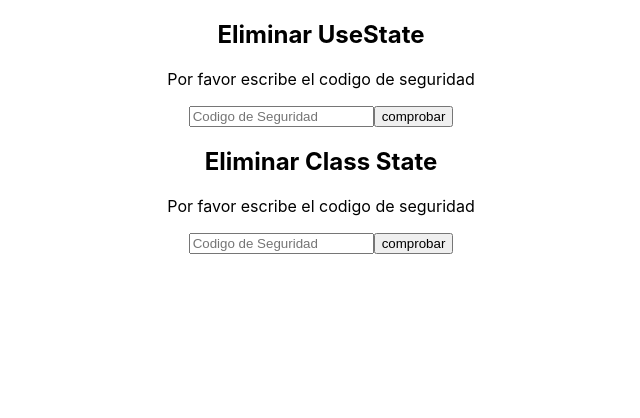
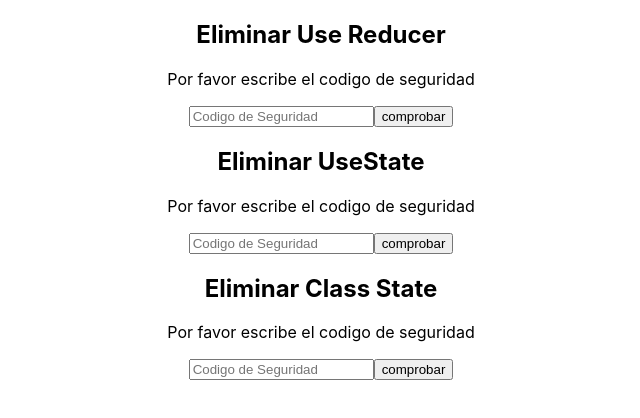
Before and after one commit to dampDev/secret-code, a React (Create React App) app: page / in a window 1280 px wide. Shown: the top 418 px of the page, without its empty margins (319-959 px from the left). Built offline with nearby package versions, Linux system fonts and the light colour scheme.

Commit message:
clase usereducer 2

```diff
--- a/src/App.js
+++ b/src/App.js
@@ -2,10 +2,13 @@
 import './App.css';
 import {UseState} from './UseState';
 import {ClassState} from './ClassState';
+import { UseReducer } from './useReducer';
 
 function App() {
   return (
   <div className='App'>
+    <UseReducer
+    name="Use Reducer"/>
     <UseState
       name="UseState"/>
     <ClassState
--- a/src/useReducer.js
+++ b/src/useReducer.js
@@ -3,61 +3,106 @@
 const SECURITY_CODE = 'paulaydaniel';
 
 function UseReducer({name}) {
-    const [state, setState]= React.useReducer(reducer, initialState);
+    const [state, dispatch]= React.useReducer(reducer, initialState);
 
     // const [value,setValue] = React.useState('');
     // const [error,setError] = React.useState(false);
     // const [loading, setloading ]= React.useState(false)
 
-   const onConfirm=()=>{
-    setState({
-        ...state,
-        error:false,
-        loading: false,
-        confirmed:true,
-    });
-   };
 
-   const onError = ()=>{
-    setState({
-        ...state,
-        error:true,
-        loading: false,
-    });
+
+
+
+
+
+
+
+   React.useEffect(()=>{
+    console.log("empezando el evento");
+    if(!!state.loading){
+        setTimeout(()=>{
+            console.log("validando")
+            if(state.value === SECURITY_CODE){
+             dispatch({type:'CONFIRM'});
+            } else{
+                dispatch({type:'ERROR'});
             }
 
-   const onWrite =(newValue)=>{
-    setState({
-        ...state,
-        value: newValue,
-    });
+
+            console.log("termando la validacion");
+    },3000)
+    }
+    console.log("terminando el efecto");
+},[state.loading]);
+
+if (!state.deleted && !state.confirmed) {
+    return(
+        <div>
+            <h2>Eliminar {name}</h2>
+            <p>Por favor escribe el codigo de seguridad</p>
+            {(state.error && !state.loading) && (
+                <p>Error: el codigo es incorrecto</p>
+            )}
+            {state.loading && (
+                <p>Cargando...</p>
+            )}
+            <input
+            placeholder="Codigo de Seguridad"
+            value={state.value}
+            onChange={(event)=>{
+                dispatch({type:'WRITE',payload: event.target.value});
+                // onWrite(event.target.value);
+                // setValue(event.target.value);
             }
 
-   const onCheck=()=>{
-    setState({
-        ...state,
-        loading: true,
-    });
             }
+            />
+            <button
+                onClick={()=>{
+                    dispatch({type:'CHECK'});
 
-   const onDelete= ()=>{
-    setState({
-        ...state,
-        deleted:true,
+                //    onCheck();
+                    // setloading(true);
+                    // setError(false)
+                }}
+                >comprobar</button>
+        </div>
+    );
+   }else if (!!state.confirmed && !state.deleted) {
+        return(
+            <React.Fragment>
+                <p>Confirma elimnar</p>
+                <button
+                onClick={()=>{
+                dispatch({type:'DELETE'});
 
+                    // onDelete();
 
-    });
+                }}
+                >Si, elinar</button>
+                <button
+                onClick={()=>{
+                dispatch({type:'RESET'});
+
+                    // onReset();
+                }}
+                >No, Cancelar</button>
+            </React.Fragment>
+        )
+   }else{
+    return(
+        <React.Fragment>
+            <p>Eliminado con exito</p>
+            <button
+                onClick={()=>{
+                dispatch({type:'RESET'});
+
+                    // onReset();
+                }}
+                >Reset, volver atras</button>
+        </React.Fragment>
+    )
    }
-
-   const onReset = () => {
-    setState({
-        ...state,
-        confirmed:false,
-        deleted: false,
-        value:'',
-
-
-    });
 }
 
 const initialState = {
@@ -72,62 +117,84 @@
 
 // }
 
-const reducer1 = (state, action)=>{
-    if(action.type === 'ERROR'){
-        return{
+// const reducer1 = (state, action)=>{
+//     if(action.type === 'ERROR'){
+//         return{
+//             ...state,
+//             error:true,
+//             loading:true,
+//         };
+//     }else if(action.type == 'CHECK'){
+//         return{
+//             ...state,
+//             loading:true
+//         };
+//     }else{
+//         return{
+//             ...state,
+//         }
+//     }
+
+// }
+
+// const reducerSwitch = (state, action)=>{
+//     switch (action.type) {
+//         case 'ERROR':
+//             return{
+//                 ...state,
+//                 error:true,
+//                 loading:false
+//             };
+//             case 'CHECK':
+//                 return{
+//                     ...state,
+//                     loading:true,
+//                 };
+//         default:
+//             return{
+//                 ...state
+//             }
+//     }
+// }
+
+const reducerObject = (state, payload)=> ({
+    'CONFIRM':{
         ...state,
-            error:true,
-            loading:true,
-        };
-    }else if(action.type == 'CHECK'){
-        return{
-            ...state,
-            loading:true
-        };
-    }else{
-        return{
-            ...state,
-        }
-    }
+        error:false,
+        loading: false,
+        confirmed:true,
+    },
 
-}
-
-const reducerSwitch = (state, action)=>{
-    switch (action.type) {
-        case 'ERROR':
-            return{
-                ...state,
-                error:true,
-                loading:false
-            };
-            case 'CHECK':
-                return{
-                    ...state,
-                    loading:true,
-                };
-        default:
-            return{
-                ...state
-            }
-    }
-}
-
-const reducerObject = (state, action)=> ({
     'ERROR':{
         ...state,
         error:true,
-                loading:false
+        loading: false,
+    },
+     'WRITE':{
+         ...state,
+         value: payload,
     },
     'CHECK':{
         ...state,
-                loading:true,
+        loading: true,
     },
+    'DELETE':{
+        ...state,
+        deleted:true,
+    },
+    'RESET':{
+        ...state,
+        confirmed:false,
+        deleted: false,
+        value:'',
+
+    }
 
 });
 
 const reducer = (state,action)=>{
     if(reducerObject(state)[action.type]){
-        return reducerObject(state)[action.type];
+        return reducerObject(state, action.payload)[action.type];
     }else{
         return state;
     }
```
Lines whose indentation alone changed are shown as unchanged.
